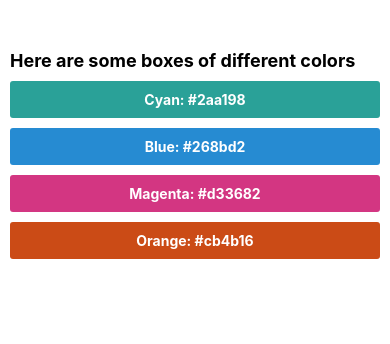
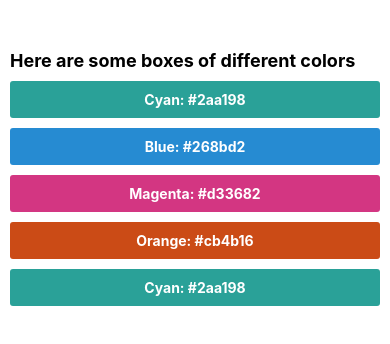
Before and after one commit to sashakaverina/react-native-app, a React Native app: screen / in a window 390 px wide. Shown: the top 344 px of the page. Built offline with nearby package versions, Linux system fonts and the light colour scheme.

Commit message:
component colorbox

```diff
--- a/App.js
+++ b/App.js
@@ -1,6 +1,7 @@
 /* eslint-disable react-native/no-inline-styles */
 import React from 'react';
 import { View, Text, SafeAreaView, StyleSheet, TouchableWithoutFeedbackBase } from 'react-native';
+import ColorBox from './components/ColorBox';
 
 const App = () => {
   return (
@@ -21,6 +22,7 @@ const App = () => {
          <View style={[styles.box, styles.orangeStyle]}>
            <Text style={styles.textStyle}>Orange: #cb4b16</Text>
          </View>
+         <ColorBox />
     </View>
     </SafeAreaView>
   );
--- /dev/null
+++ b/components/ColorBox.js
@@ -0,0 +1,32 @@
+import React from "react";
+import { View, Text, StyleSheet } from 'react-native'
+
+const ColorBox = () => {
+    return (
+        <View style={[styles.box, styles.cyanStyle]}>
+        <Text style={styles.textStyle}>Cyan: #2aa198</Text>
+      </View>
+
+    )
+};
+
+const styles = StyleSheet.create({
+    box: {
+      paddingVertical: 10,
+      textAlign: 'center',
+      justifyContent: 'center',
+      alignItems: 'center',
+      borderRadius: 3,
+      marginBottom: 10,
+    },
+    cyanStyle: {
+      backgroundColor: '#2aa198',
+
+    },
+    textStyle: {
+        color: '#ffffff',
+        fontWeight: 'bold',
+      }
+});
+
+export default ColorBox;
```
